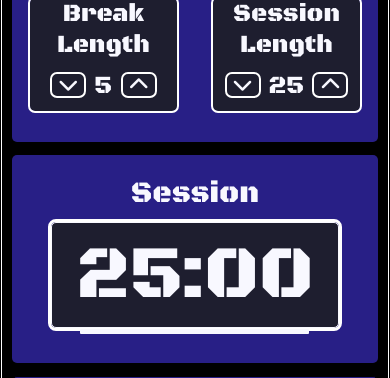
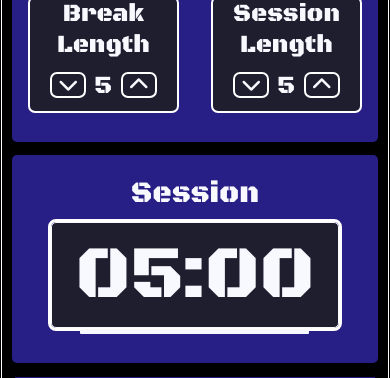
Before and after one commit to vishwa-radhya/25-5-clock, a React (Vite) app: page / in a window 390 px wide. Shown: the part 247-625 px from the top of the page. Built offline with nearby package versions, Linux system fonts and the light colour scheme.

Commit message:
finished responsive layout

```diff
--- a/src/clock-container.jsx
+++ b/src/clock-container.jsx
@@ -6,7 +6,7 @@ import ControlsContainer from "./controls-container";
 const ClockContainer=()=>{
 
     const [breakLength,setBreakLength]=useState(5);
-    const [sessionLength,setSessionLength]=useState(25);
+    const [sessionLength,setSessionLength]=useState(5);
 
     function handleBreakLengthChange(newLen){
 
```
